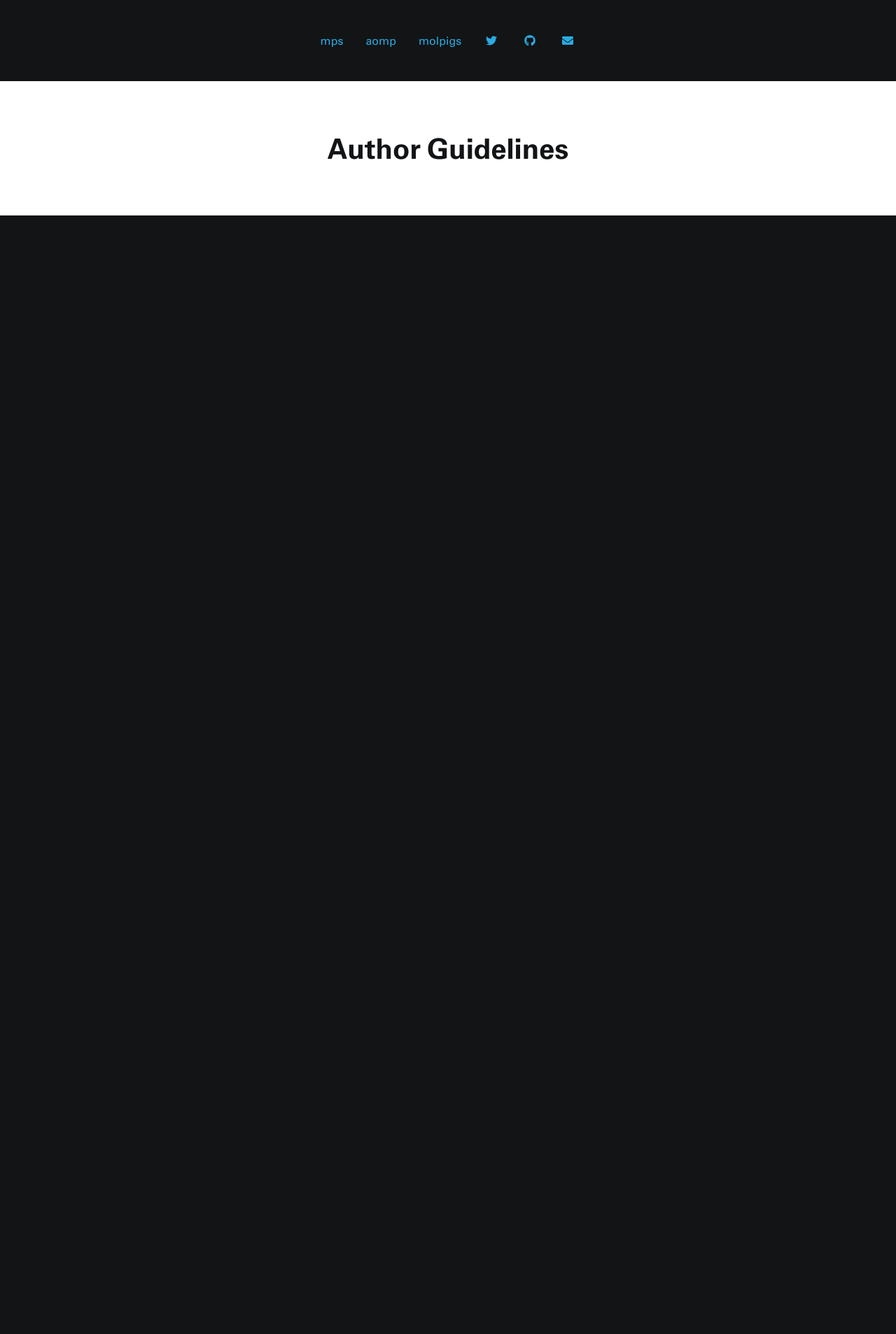
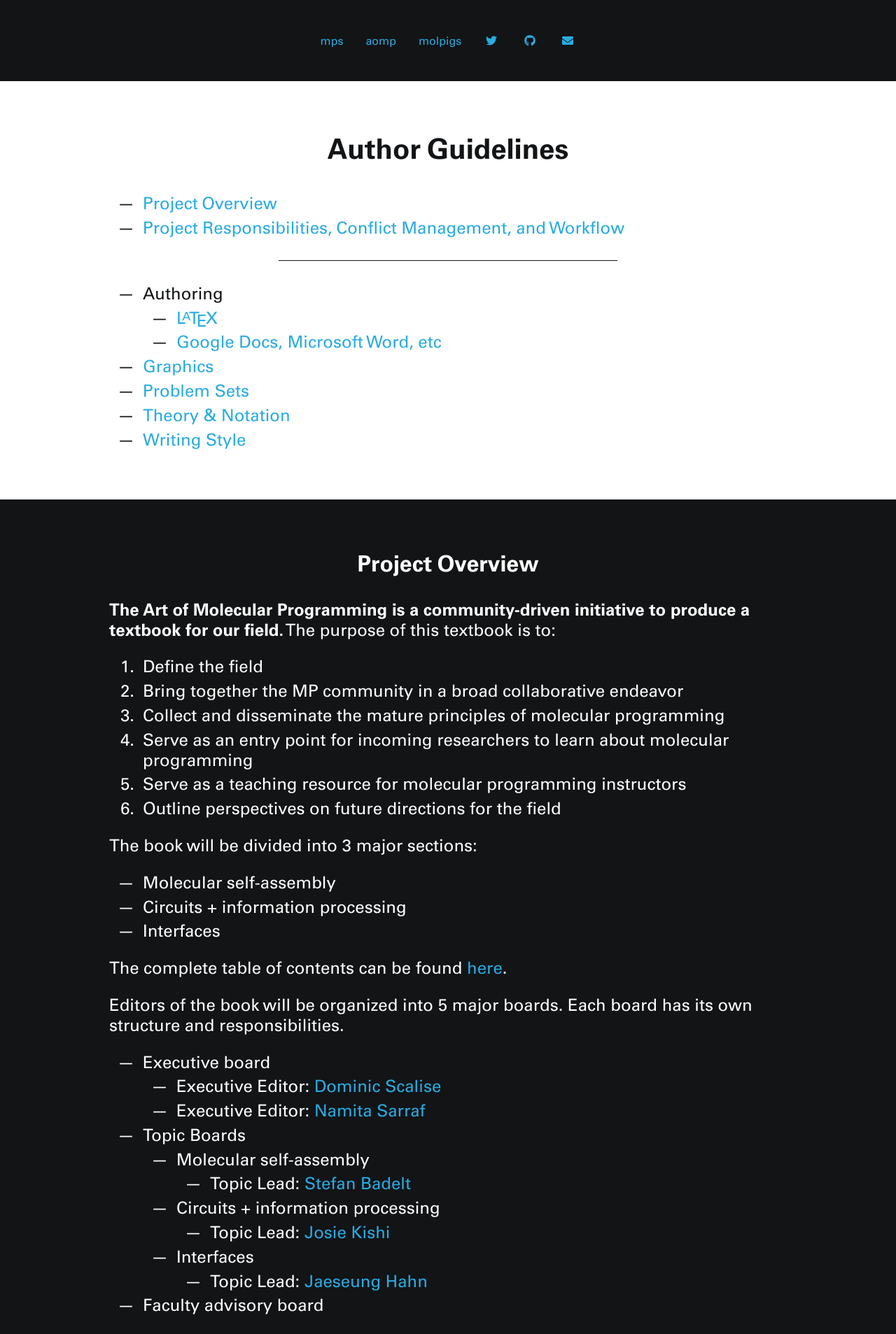
Before and after one commit to molprog/molprog.github.io, a Jekyll site: the page built from authors/guidelines.md, in a window 1280 px wide. Shown: the top 1907 px of the page at 70% size. Built offline with Jekyll 4.4.1, drawn with Linux system fonts in a browser that asks for light colours; some web fonts are replaced; before the commit the page ends 900 px from its top, so only the background shows below that; some of the changed text lies outside the part shown.

Commit message:
Guidelines

```diff
--- a/_config.yml
+++ b/_config.yml
@@ -4,12 +4,12 @@ description: >-
 baseurl: ""
 url: "https://molecularprogrammers.org"
 
-# defaults:
-#   -
-#     scope:
-#       path: ""
-#     values:
-#       layout: "page"
+defaults:
+  -
+    scope:
+      path: ""
+    values:
+      section_delimiter: "<!--section-->"
 
 colours:
   blue: "#29abe2"
--- a/_includes/nav.html
+++ b/_includes/nav.html
@@ -1,11 +1,11 @@
 {% include defs.svg %}
-<div class="section-container" id="nav-container">
+<div class="section-container nav-container">
   <div class="section">
     <nav>
       <ul>
-        <li><a href="#mps">mps</a></li>
-        <li><a href="#aomp">aomp</a></li>
-        <li><a href="#molpigs">molpigs</a></li>
+        <li><a href="{{ "/#mps" | relative_url }}">mps</a></li>
+        <li><a href="{{ "/#aomp" | relative_url }}">aomp</a></li>
+        <li><a href="{{ "/#molpigs" | relative_url }}">molpigs</a></li>
         <li><a href="https://twitter.com/MolProgSoc"><span class="icon"><svg>
             twitter<title>twitter</title>
             <use xlink:href="#fa-twitter"/>
--- /dev/null
+++ b/_layouts/base.html
@@ -0,0 +1,16 @@
+<!DOCTYPE html>
+<html lang="en">
+  <head>
+    <meta charset="UTF-8">
+    <link rel="shortcut icon" href="{{ "/favicon.ico" | relative_url }}">
+    <link rel="apple-touch-icon" sizes="180x180" href="{{ "/apple-touch-icon.png" | relative_url }}">
+    <meta name="viewport" content="width=device-width, initial-scale=1.0">
+    <meta name="msapplication-TileColor" content="{{ site.colours.blue }}">
+    <meta name="theme-color" content="{{ site.colours.blue }}">
+    <link rel="stylesheet" type="text/css" href="{{ "/assets/style.css" | relative_url }}">
+    <title>{% if page.title %}{{ page.title }} :: {% endif %}{{ site.title }}</title>
+  </head>
+  <body>
+    {{ content }}
+  </body>
+</html>
--- a/_layouts/default.html
+++ b/_layouts/default.html
@@ -1,20 +1,8 @@
-<!DOCTYPE html>
-<html lang="en">
-  <head>
-    <meta charset="UTF-8">
-    <link rel="shortcut icon" href="{{ "/favicon.ico" | relative_url }}">
-    <link rel="apple-touch-icon" sizes="180x180" href="{{ "/apple-touch-icon.png" | relative_url }}">
-    <meta name="viewport" content="width=device-width, initial-scale=1.0">
-    <meta name="msapplication-TileColor" content="{{ site.colours.blue }}">
-    <meta name="theme-color" content="{{ site.colours.blue }}">
-    <link rel="stylesheet" type="text/css" href="{{ "/assets/style.css" | relative_url }}">
-    <title>{% if page.title %}{{ page.title }} :: {% endif %}{{ site.title }}</title>
-  </head>
-  <body>
-    {% include nav.html %}
-    <div class="section-container mps"><div class="section"><section>
-      {% if page.title %}<h1>{{ page.title }}</h1>{% endif %}
-      {{ content }}
-    </section></div></div>
-  </body>
-</html>
+---
+layout: base
+---
+{% include nav.html %}
+<div class="section-container mps"><div class="section"><section>
+  {% if page.title %}<h1>{{ page.title }}</h1>{% endif %}
+  {{ content }}
+</section></div></div>
--- /dev/null
+++ b/_layouts/sectioned.html
@@ -0,0 +1,11 @@
+---
+layout: base
+---
+{% include nav.html %}
+{% assign sections = content | split: page.section_delimiter %}
+{% for section in sections %}
+<div class="section-container"><div class="section"><section>
+  {% if forloop.first and page.title %}<h1>{{ page.title }}</h1>{% endif %}
+  {{ section }}
+</section></div></div>
+{% endfor %}
--- a/assets/style.scss
+++ b/assets/style.scss
@@ -8,7 +8,7 @@ ${{ colour[0] }}: {{ colour[1] }};
 @import url("https://molpi.gs/asset/font/bs.css");
 
 /*! http://meyerweb.com/eric/tools/css/reset/ | v2.0 | 20110126 | License: none (public domain) */
-a,abbr,acronym,address,applet,article,aside,audio,b,big,blockquote,body,canvas,caption,center,cite,code,dd,del,details,dfn,div,dl,dt,em,embed,fieldset,figcaption,figure,footer,form,h1,h2,h3,h4,h5,h6,header,hgroup,html,i,iframe,img,ins,kbd,label,legend,li,mark,menu,nav,object,ol,output,p,pre,q,ruby,s,samp,section,small,span,strike,strong,sub,summary,sup,table,tbody,td,tfoot,th,thead,time,tr,tt,u,ul,var,video{margin:0;padding:0;border:0;font-size:100%;font:inherit;vertical-align:baseline}article,aside,details,figcaption,figure,footer,header,hgroup,menu,nav,section{display:block}body{line-height:1}ol,ul{list-style:none}blockquote,q{quotes:none}blockquote:after,blockquote:before,q:after,q:before{content:'';content:none}table{border-collapse:collapse;border-spacing:0}
+a,abbr,acronym,address,applet,article,aside,audio,b,big,blockquote,body,canvas,caption,center,cite,code,dd,del,details,dfn,div,dl,dt,em,embed,fieldset,figcaption,figure,footer,form,h1,h2,h3,h4,h5,h6,header,hgroup,html,i,iframe,img,ins,kbd,label,legend,li,mark,menu,nav,object,ol,output,p,pre,q,ruby,s,samp,section,small,span,strike,strong,/*sub,*/summary,/*sup,*/table,tbody,td,tfoot,th,thead,time,tr,tt,u,ul,var,video{margin:0;padding:0;border:0;font-size:100%;font:inherit;vertical-align:baseline}article,aside,details,figcaption,figure,footer,header,hgroup,menu,nav,section{display:block}body{line-height:1}ol,ul{list-style:none}blockquote,q{quotes:none}blockquote:after,blockquote:before,q:after,q:before{content:'';content:none}table{border-collapse:collapse;border-spacing:0}
 /*! end reset.css */
 
 $font-size: 16px;
@@ -41,6 +41,14 @@ h3 { font-size: 1.7em; }
 h4 { font-size: 1.5em; }
 h5 { font-size: 1.3em; }
 h6 { font-size: 1.1em; }
+
+hr {
+  margin: 2em auto;
+  width: 50%;
+  min-width: 0.8 * $mobile-min;
+  border: none;
+  border-top: 1px solid;
+}
 
 a {
   color: $blue;
@@ -82,22 +90,71 @@ p#contact { text-align: center; }
     max-height: 300px;
   }
   p {
-    font-size: 1.5em;
     -webkit-hyphens: auto;
     -ms-hyphens: auto;
     hyphens: auto;
   }
 }
 
-body, nav, .aomp {
+.section section:before {
+  display: block;
+  content: "";
+  margin-bottom: 2.5em;
+}
+.section section:after {
+  display: block;
+  content: "";
+  margin-top: 2.5em;
+}
+.section section {
+  >p, >ul, >ol {
+    font-size: 1.5em;
+  }
+  ul, ol {
+    li:before {
+      content: "—";
+      text-align: right;
+      width: 2em;
+      display: inline-block;
+      padding-right: 0.5em;
+      box-sizing: border-box;
+      margin-left: -2em;
+      position: absolute;
+    }
+    li {
+      margin: 0.25em 0 0.25em 2em;
+      >:first-child {
+        margin-top: 0;
+      }
+      >:last-child {
+        margin-bottom: 0;
+      }
+    }
+  }
+  ol {
+    counters-reset: ol;
+    li {
+      counter-increment: ol;
+    }
+    li:before {
+      content: counters(ol, '.') '.';
+    }
+  }
+}
+
+body,
+.section-container:nth-of-type(odd),
+.section-container.nav-container,
+.section-container.aomp {
   background-color: $black;
   color: $white;
 }
-.mps {
+.section-container:nth-of-type(even),
+.section-container.mps {
   background-color: $white;
   color: $black;
 }
-.molpigs {
+.section-container.molpigs {
   background-color: $molpigs-bg-dark;
   color: $molpigs-fg;
   font-family: 'Balsamiq Sans', 'Comic Sans MS', sans-serif;
@@ -121,7 +178,7 @@ body, nav, .aomp {
 
 a.logo-link { text-decoration: none !important; }
 
-#nav-container {
+.section-container.nav-container {
   min-height: unset;
 }
 nav {
@@ -203,3 +260,9 @@ a .icon svg {
 a:hover .icon {
   border-bottom: 1px solid $blue;
 }
+
+.latex {
+  sub, sup {margin:0;padding:0;border:0;font-size:100%;font:inherit;vertical-align:baseline}
+  sub {position: relative; bottom: -0.2em; margin-left: -0.15em; margin-right: -0.08em;}
+  sup {font-size: 0.7em; bottom: 0.3em; position: relative; margin-left: -0.3em; margin-right: -0.15em;}
+}
--- a/authors/guidelines.md
+++ b/authors/guidelines.md
@@ -1,4 +1,64 @@
 ---
 title: Author Guidelines
-layout: default
+layout: sectioned
 ---
+
+- [Project Overview](#overview)
+- [Project Responsibilities, Conflict Management, and Workflow](#responsibilities)
+
+---
+
+- Authoring
+    - [<span class="latex">L<sup>A</sup>T<sub>E</sub>X</span>]({{ "/files/aomp/guidelines/latex.pdf" | relative_url }})
+    - [Google Docs, Microsoft Word, etc]({{ "/files/aomp/guidelines/gdocs.pdf" | relative_url }})
+- [Graphics]({{ "/files/aomp/guidelines/graphics.pdf" | relative_url }})
+- [Problem Sets]({{ "/files/aomp/guidelines/problems.pdf" | relative_url }})
+- [Theory & Notation]({{ "/files/aomp/guidelines/notation.pdf" | relative_url }})
+- [Writing Style]({{ "/files/aomp/guidelines/style.pdf" | relative_url }})
+
+<!--section-->
+
+<a name="overview"></a>
+## Project Overview
+
+**The Art of Molecular Programming is a community-driven initiative to produce a textbook for our field.**
+The purpose of this textbook is to:
+
+1. Define the field
+2. Bring together the MP community in a broad collaborative endeavor
+3. Collect and disseminate the mature principles of molecular programming
+4. Serve as an entry point for incoming researchers to learn about molecular programming
+5. Serve as a teaching resource for molecular programming instructors
+6. Outline perspectives on future directions for the field
+
+The book will be divided into 3 major sections:
+- Molecular self-assembly
+- Circuits + information processing
+- Interfaces
+
+The complete table of contents can be found [here]({{ "/files/aomp/toc-current.pdf" | relative_url }}).
+
+Editors of the book will be organized into 5 major boards.
+Each board has its own structure and responsibilities.
+- Executive board
+    - Executive Editor: [Dominic Scalise](mailto:scalise@caltech.edu)
+    - Executive Editor: [Namita Sarraf](mailto:namita@caltech.edu)
+- Topic Boards
+    - Molecular self-assembly
+        - Topic Lead: [Stefan Badelt](mailto:stef@tbi.univie.ac.at)
+    - Circuits + information processing
+        - Topic Lead: [Josie Kishi](mailto:jocelyn.kishi@wyss.harvard.edu)
+    - Interfaces
+        - Topic Lead: [Jaeseung Hahn](mailto:jaeseung.hahn@gmail.com)
+- Faculty advisory board
+
+A more detailed description of the board structure can be found [here](https://docs.google.com/document/d/1UiZXaSlUMActvVOw3n4p13Of5qwVBX0ZKAJipjPW4HE/edit).
+
+**Important Note: We are committed to promoting an inclusive, safe, and constructive working environment. If at any point throughout the project you experience an issue or are made uncomfortable in any way, please contact your Editor to help resolve the problem. If you do not feel comfortable reaching out to your Editor, please contact your Topic Lead (emails listed above). In turn, please contact one or both of the Executive Editors (emails listed above).**
+
+<!--section-->
+
+<a name="responsibilities"></a>
+## Project Responsibilities, Conflict Management, and Workflow
+
+<a href="{{ "/files/aomp/guidelines/overview.png" | relative_url }}"><img src="{{ "/files/aomp/guidelines/overview.png" | relative_url }}" style="max-width: 1241px; margin: 2em auto; display: block; width: 100%"></a>
```
Also changed, not shown: files/aomp/guidelines/overview.png (added), 7 other files.
